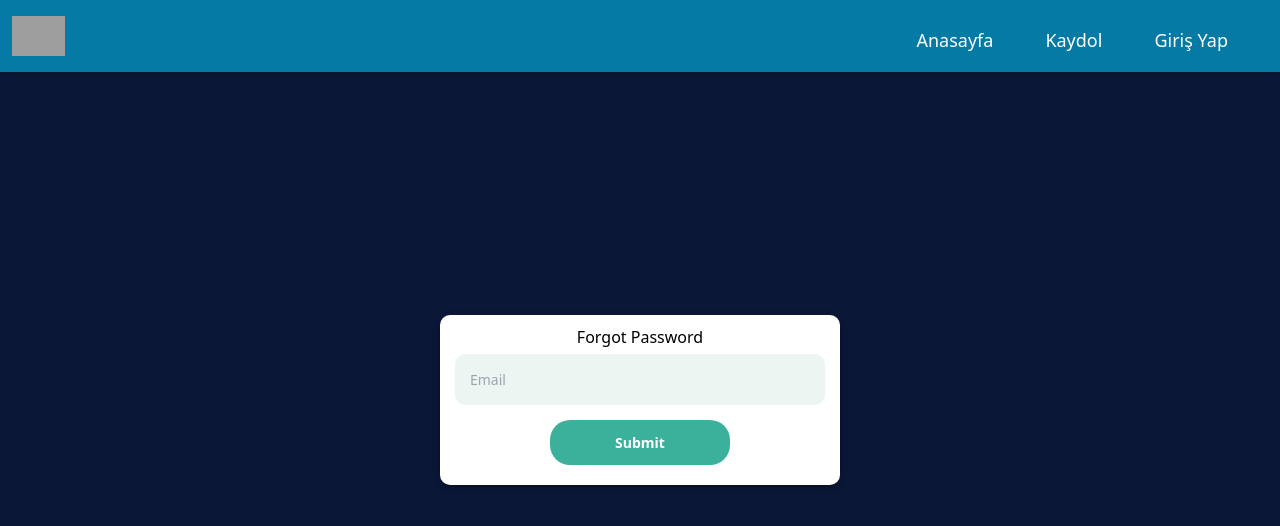
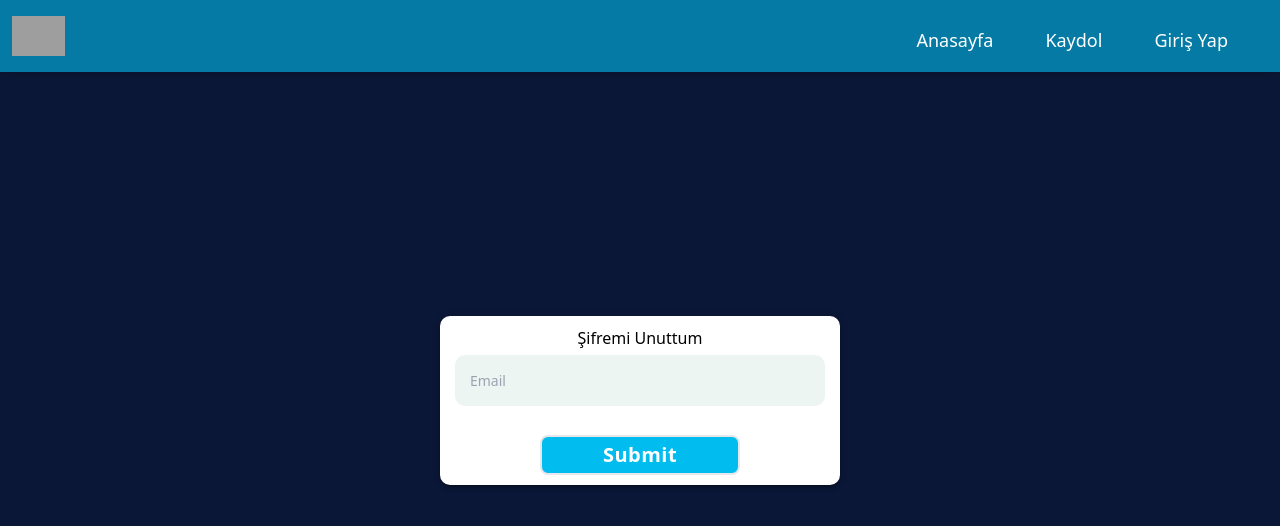
Before and after one commit to netcad3d/ReactVtkMaster, a React (Vite) app in the folder frontend/react-vtk/: page /ForgotPass in a window 1280 px wide. Shown: the top 526 px of the page. Built offline with nearby package versions, Linux system fonts and the light colour scheme; grey boxes are pictures that could not be loaded.

Commit message:
email settings done

```diff
--- a/frontend/react-vtk/src/components/ForgotPass.jsx
+++ b/frontend/react-vtk/src/components/ForgotPass.jsx
@@ -38,7 +38,7 @@ const ForgotPass = () => {
 	return (
 		<div className={styles.container}>
 			<form className={styles.form_container} onSubmit={handleSubmit}>
-				<h1>Forgot Password</h1>
+				<h1>Şifremi Unuttum</h1>
 				<input
 					type="email"
 					placeholder="Email"
@@ -50,7 +50,7 @@ const ForgotPass = () => {
 				/>
 				{error && <div className={styles.error_msg}>{error}</div>}
 				{msg && <div className={styles.success_msg}>{msg}</div>}
-				<button type="submit" className={styles.green_btn} >
+				<button  className="btn-secondary p-1 w-full md:w-[200px] mt-6" type="submit">
 					Submit
 				</button>
 			</form>
```
Also changed, not shown: 1 other file (tests, documents, lock files or other folders).
